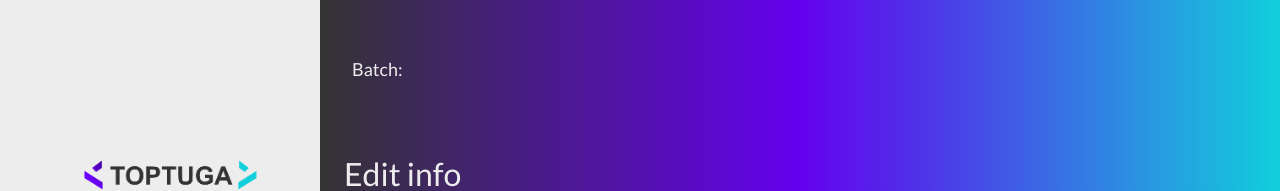
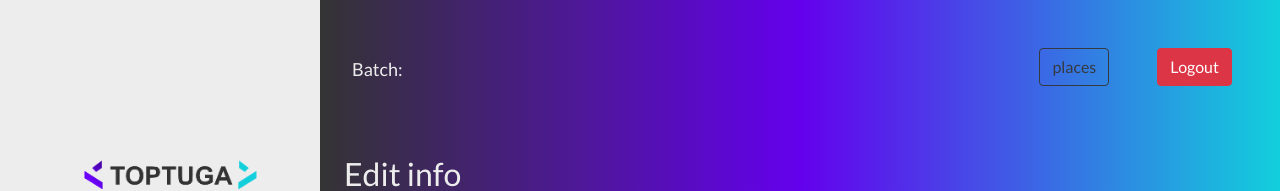
Before and after one commit to mikojay/tortuga_react, a React (Create React App) app: page /profile in a window 1280 px wide. Shown: the top 191 px of the page. Built offline with nearby package versions, Linux system fonts and the light colour scheme; no server answers; sample sign-in values are in the browser's storage.

Commit message:
buttons!!!!

```diff
--- a/src/Create.js
+++ b/src/Create.js
@@ -3,8 +3,7 @@ import './css/Create.css'
 import 'bootstrap/dist/css/bootstrap.min.css'
 import axios from 'axios';
 import logo from './images/logo.png'
- import { Redirect } from 'react-router-dom'
-
+import { Link } from 'react-router-dom'
 
 export default class Create extends Component {
     state = {
@@ -146,6 +145,11 @@ export default class Create extends Component {
         return (
             <div>
                 <div id="main-containerCreate" className=" container-fluid d-flex flex-column justify-content-center align-items-center">
+									<div className='text-right w-100'>
+									<Link to='/'>
+			 						 <button className="btn btn-outline-dark mr-5">places</button>
+			 					 </Link>
+								 </div>
                     <div className="card pt-0">
                     <img className='w-50 m-auto' src={logo} alt="logo" />
                         <div className="card-body mt-0 pt-0">
--- a/src/profile.js
+++ b/src/profile.js
@@ -152,7 +152,12 @@ getUser = () => {
 
 					{/*  START SOCIALS */}
 			    <div id="rightCol" className="col-9 p-0 ">
-
+						<div className='float-right p-5'>
+							<Link to='/' >
+	 						 <button className="btn btn-outline-dark mr-5">places</button>
+	 					 </Link>
+							<Logout/>
+						</div>
 						{/*  SOCIALS Component */}
 			      <div id="userinformation" className="p-4">
 							<div className="username p-2 mt-2">
```
